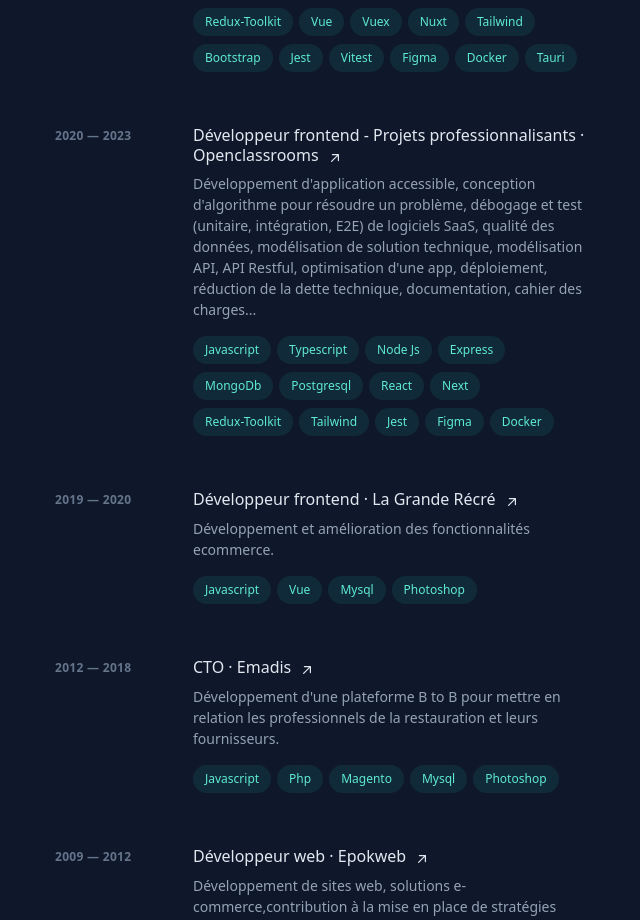
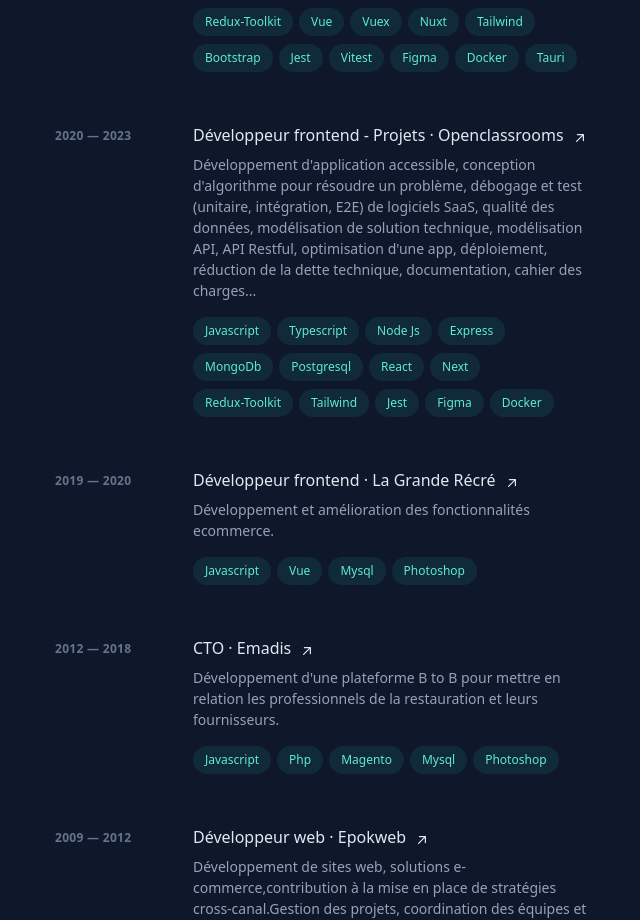
Before and after one commit to Emmanuel97423/my-portfolio, a Nuxt app: page / in a window 1280 px wide. Shown: the part 833-1753 px from the top of the page, without its empty margins (593-1233 px from the left). Built offline with nearby package versions, Linux system fonts and the light colour scheme.

Commit message:
Doc: change openclassroom experience title

```diff
--- a/database/experiences.ts
+++ b/database/experiences.ts
@@ -11,7 +11,7 @@
     },
     {
         id:2,
-        job:" Développeur frontend - Projets professionnalisants",
+        job:" Développeur frontend - Projets",
         company:"Openclassrooms",
         start:2020,
         end:2023,
```
Also changed, not shown: components/PageArchive/PageArchiveList.vue (+1 -8 lines).
